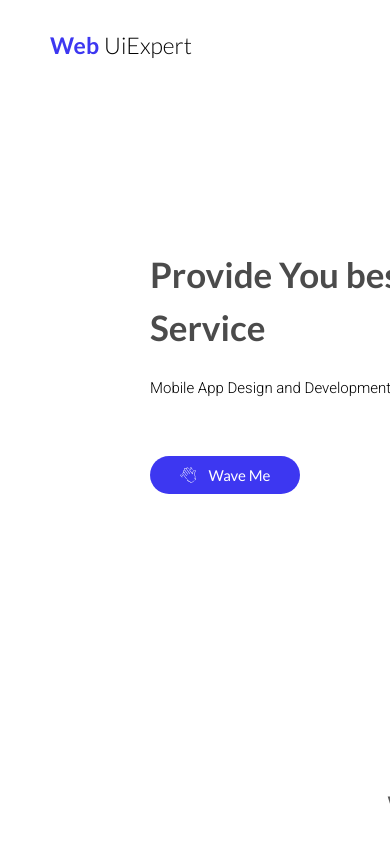
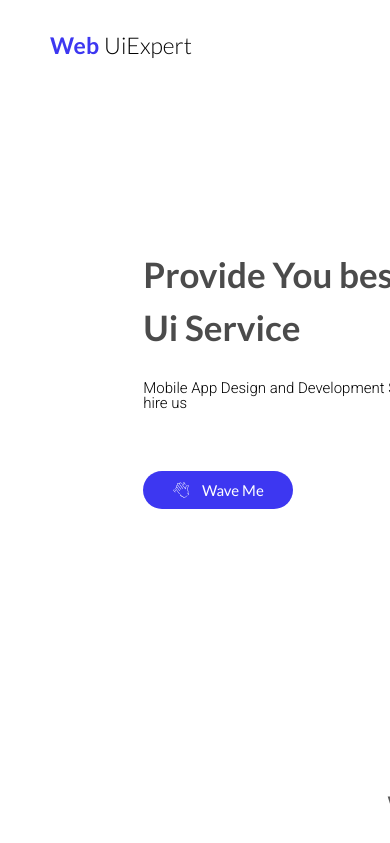
Before and after one commit to lukajincharadze/Landing-Page, a plain HTML site: page index.html in a window 390 px wide. Shown: the top 843 px of the page. Drawn offline with Linux system fonts and the light colour scheme.

Commit message:
Update responsive.css

```diff
--- a/style/responsive.css
+++ b/style/responsive.css
@@ -44,9 +44,9 @@
         font-size: 18px;
         margin-bottom: 80px;
     }
-    .section-div {
+    /* .section-div {
         justify-content: space-evenly;
-    }
+    } */
     .section-button {
         width: 170px;
         height: 48px;
@@ -104,10 +104,15 @@
     .navigation {
         margin-bottom: 188px;
     }
-    .section-div {
+    /* .section-div {
         margin-left: 150px;
         margin-right: 150px;
+    } */
+
+    .box-1 {
+        width: 370px;
     }
+
     .section-title {
         font-size: 35px;
     }
```
